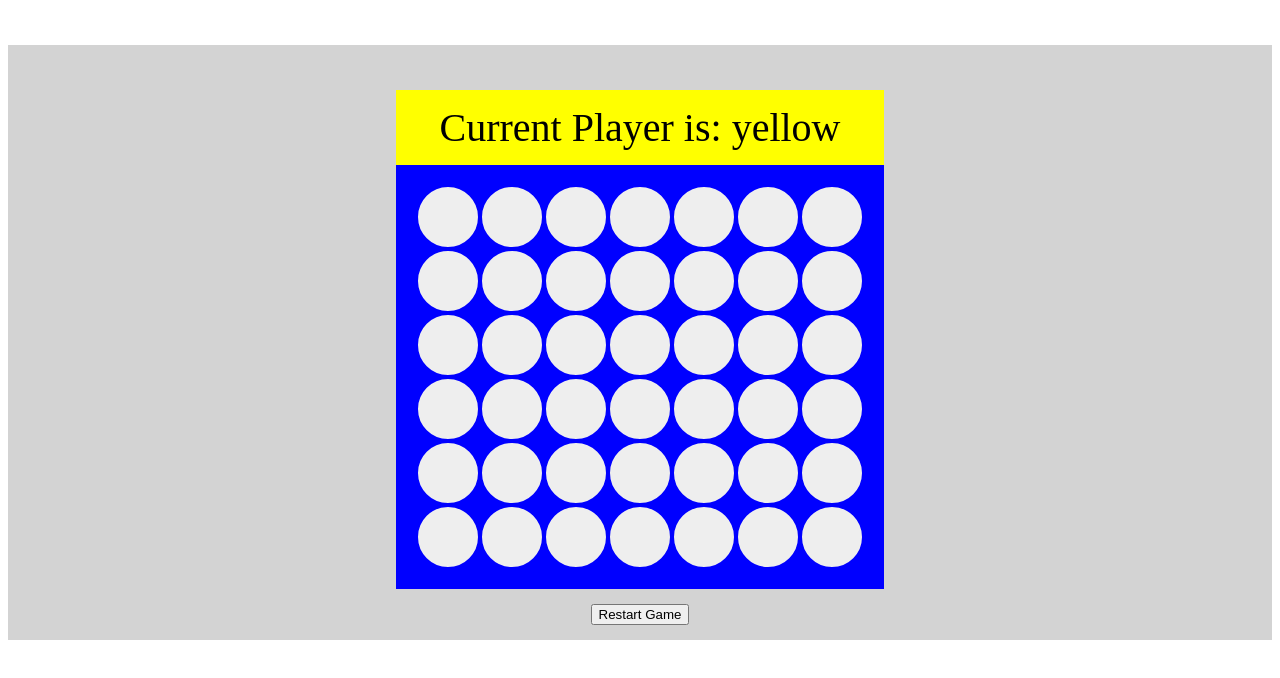
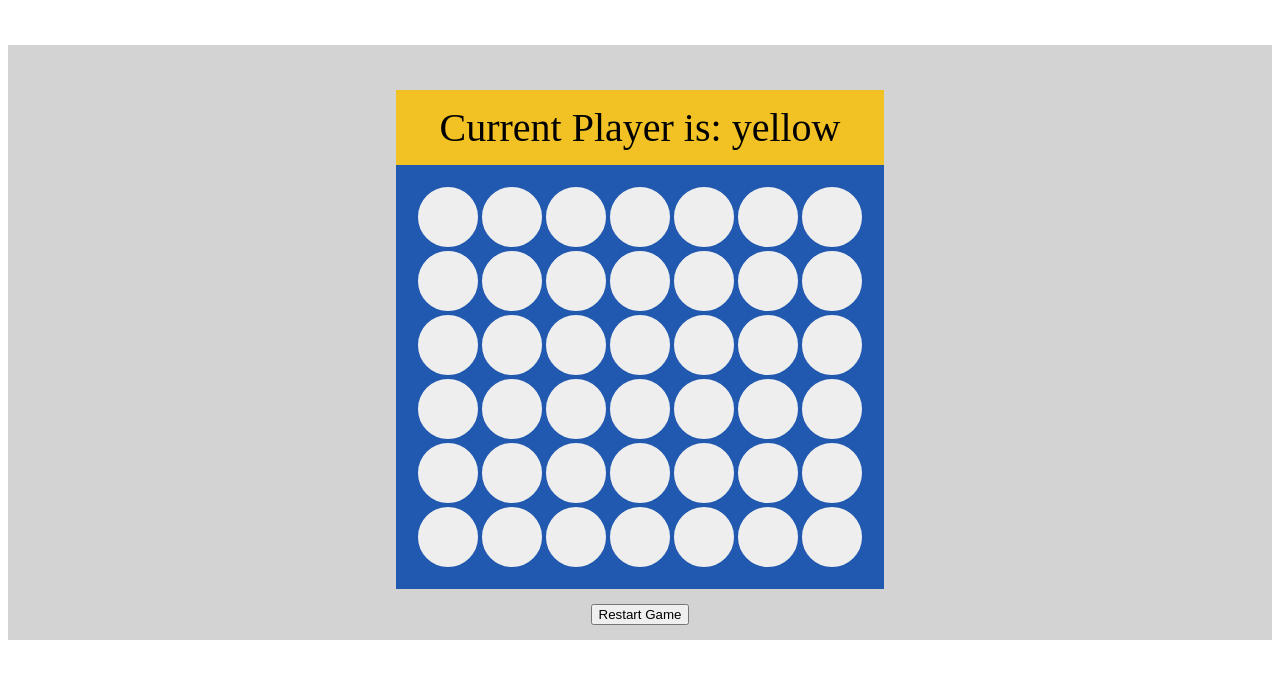
Before and after one commit to MLamson/connect-four, an Angular app: page / in a window 1280 px wide. Shown: the top 678 px of the page. Built offline with nearby package versions, Linux system fonts and the light colour scheme.

Commit message:
update colors and set color to notify winner

```diff
--- a/src/app/gameboard/gameboard.component.css
+++ b/src/app/gameboard/gameboard.component.css
@@ -19,7 +19,7 @@
 }
 
 .piece-position {
-  border: 2px solid blue;
+  border: 2px solid #2159B0;
   background-color: #eeeeee;
   border-radius: 45px;
   padding: 10px;
@@ -34,10 +34,10 @@
 }
 
 .board-flex {
-  background-color: blue;
+  background-color: #2159B0;
   display: flex;
   flex-direction: row;
-  border: 20px solid blue;
+  border: 20px solid #2159B0;
   justify-content: center;
 }
 
@@ -53,11 +53,15 @@
 }
 
 .red-player {
-  background-color: red;
+  background-color: #BA1718;
   pointer-events: none;
 }
 
 .yellow-player {
-  background-color: yellow;
+  background-color: #F2C124;
   pointer-events: none;
 }
+
+.winner {
+  background-color: green;
+}
--- a/src/app/gameboard/gameboard.component.html
+++ b/src/app/gameboard/gameboard.component.html
@@ -4,8 +4,7 @@
     <div *ngIf="winningPlayer === ''" class="current-player" [class.red-player]="currentPlayer === 'red'"
       [class.yellow-player]="currentPlayer === 'yellow'">Current Player is: {{ currentPlayer }}
     </div>
-    <div *ngIf="winningPlayer !== ''" class="current-player" [class.red-player]="currentPlayer === 'red'"
-      [class.yellow-player]="currentPlayer === 'yellow'">{{ winningPlayer }}
+    <div *ngIf="winningPlayer !== ''" class="current-player winner">{{ winningPlayer }}
     </div>
     <div class="board-flex">
       <div *ngFor="let position of gameboard; let column = index">
```
